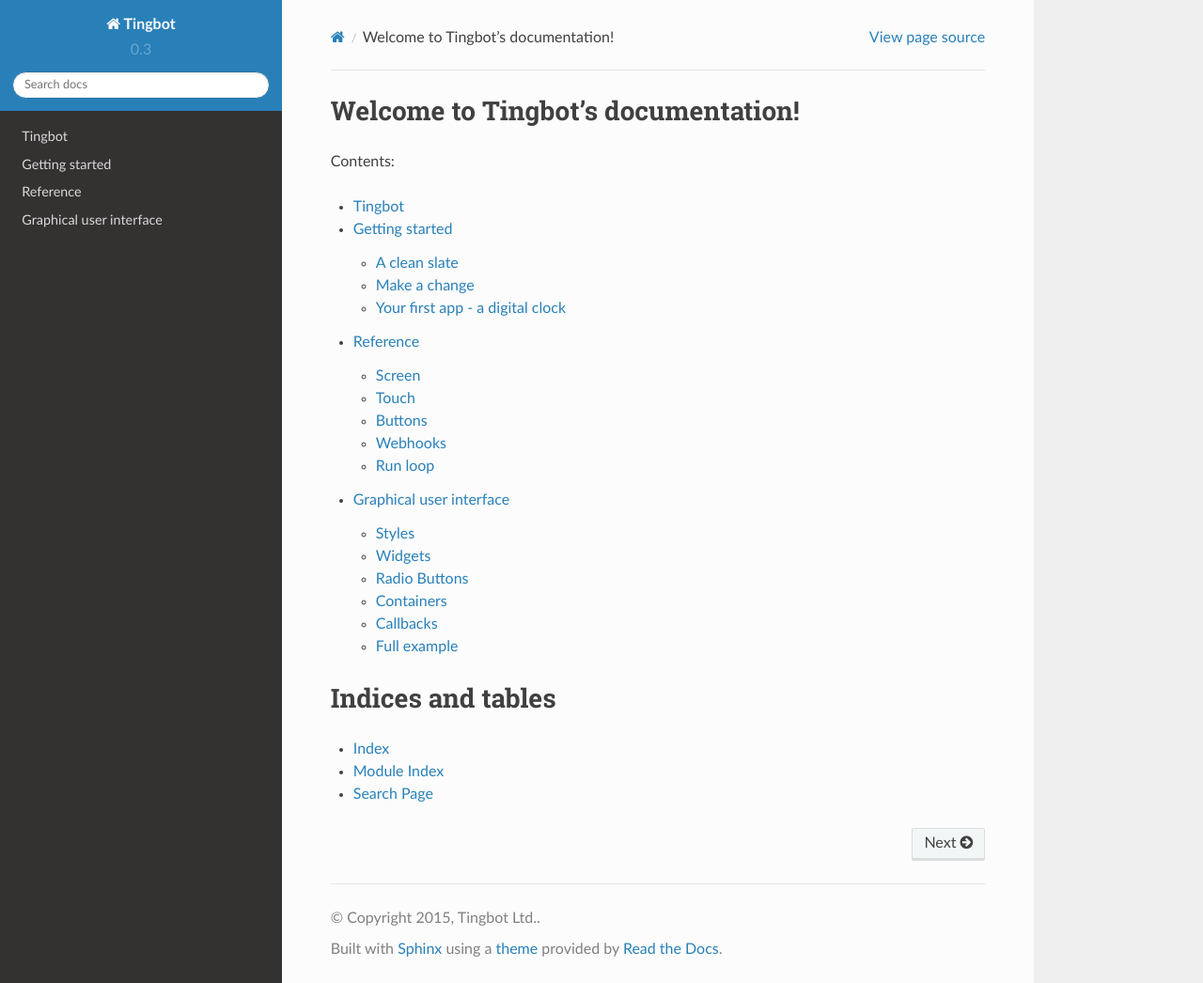
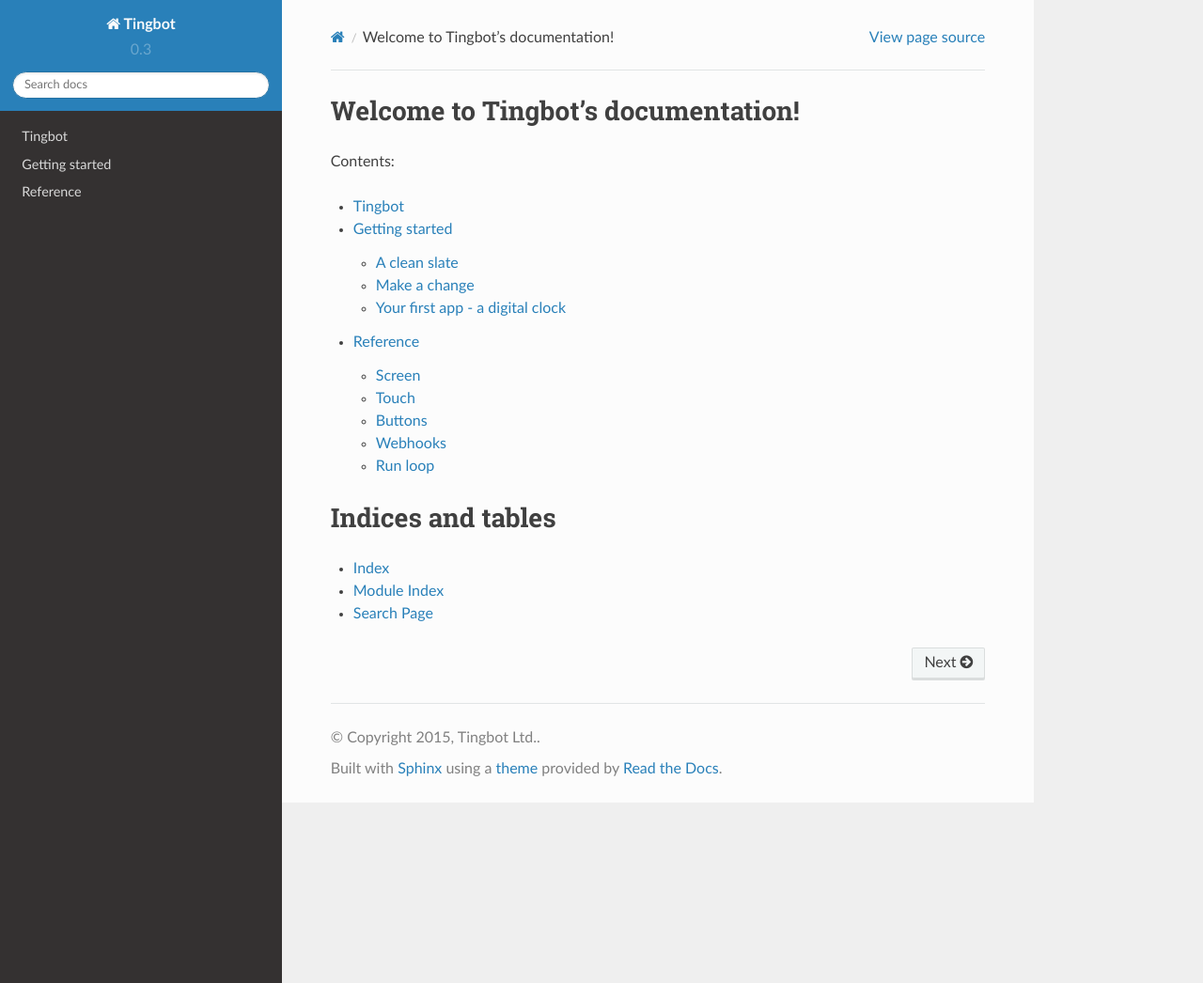
Before and after one commit to tingbot/tingbot-python, a Sphinx documentation site: the page built from docs/index.rst, in a window 1280 px wide and 1046 px high. Shown: the whole window at 94% size. Built offline with Sphinx 7.4.7 and the Read the Docs theme 2.0.0, drawn with Linux system fonts in a browser that asks for light colours; the version number is read from the project's files by our own code; part of the change alters nothing that is shown.

Commit message:
Move gui.rst into tingbot_gui project

```diff
--- a/docs/gui.rst
+++ /dev/null
@@ -1,468 +0,0 @@
-Graphical user interface
-========================
-
-:mod:`tingbot.gui` -- Graphical user interface for tingbot
-
-.. _styles:
-
-Styles
-------
-
-The appearance of many of the gui components (also known as widgets) are highly configurable.
-There are two ways to alter the style of the interface
-
-1. Use the default style. This will affect every single widget, even ones that have already
-   been created.
-
-   .. code-block:: python
-        :caption: Example: alter the background color to blue for every widget
-
-        style = gui.get_default_style()
-        style.bg_color = "blue"
-
-2. Use a custom style. This allows you to customize individual widgets or groups of widgets
-
-   .. code-block:: python
-        :caption: Example: create two buttons with a smaller font size
-
-        custom_style = gui.Style(button_text_font_size = 12)
-        button1 = gui.Button((50,50),(80,80),label="Small text",style=custom_style)
-        button2 = gui.Button((150,50),(80,80),label="Small again",style=custom_style)
-        button3 = gui.Button((250,50),(80,80),label="OK")
-
-   Custom made styles will all inherit the default settings, so you only need to specify
-   those items that need to be altered
-
-Styles can be updated dynamically, even after the widget has been created
-
-.. py:class:: Style(**kwargs)
-
-    :param \*\*kwargs: specify style attributes as required
-    :returns: A new Style with attributes set as per kwargs, all others are as per default settings
-
-.. py:function:: get_default_style()
-
-    :returns: The default style.
-
-Widgets
--------
-
-There are several different elements that can be used in an interface, known as widgets
-
-.. py:class:: Button(xy, size, align="center", parent=None, style=None, label="OK", callback=None)
-
-    Base: :class:`Widget`
-
-    A simple button control
-
-    :param xy: position that the button will be drawn
-    :param size: size of the button
-    :param align: one of topleft, left, bottomleft, top, center, bottom, topright, right, bottomright
-    :param Container parent: container for this button. If None, button will be placed directly on the main screen
-    :param Style style: :ref:`style <Styles>` for this button. If None, the button will have the default style
-    :param label: Text to display on button
-    :param callable callback: function to call when the button is pressed. It should not take any arguments
-
-    :Attributes:
-        - *label* -- Text to be displayed on the button.
-        - *callback* -- Function to be called when button is clicked. No arguments passed.
-          See `Callbacks`_ for more information
-
-    :Style Attributes:
-        - *bg_color* -- background color
-        - *button_color* -- color of this button when not pressed
-        - *button_pressed_color* -- color to use when button pressed
-        - *button_rounding* -- rounding in pixels of button corners. use 0 for square corners
-        - *button_text_color* -- color to use for text
-        - *button_text_font* -- font to use (default)
-        - *button_text_font_size* -- font size to use
-
-.. py:class:: ToggleButton(xy, size, align="center", parent=None, style=None, label="OK", callback=None)
-
-    Base: :class:`Widget`
-
-    A button which can be in an on or off state
-
-    :param xy: position that the button will be drawn
-    :param size: size of the button
-    :param align: one of topleft, left, bottomleft, top, center, bottom, topright, right, bottomright
-    :param Container parent: container for this button. If None, button will be placed directly on the main screen
-    :param Style style: :ref:`style <Styles>` for this button. If None, the button will have the default style
-    :param label: Text to display on button
-    :param callable callback: function to call when the button is pressed. It should accept a single boolean value
-
-    :Attributes:
-        - *label* -- Text to be displayed on the button.
-        - *pressed* -- Current state of the button. True if pressed, False if not
-        - *callback* -- Function to be called when button is clicked. A boolean value is passed which is the current state of the button.
-          See `Callbacks`_ for more information
-
-    :Style Attributes:
-        - *bg_color* -- background color
-        - *button_color* -- color of this button when not pressed
-        - *button_pressed_color* -- color to use when button pressed
-        - *button_rounding* -- rounding in pixels of button corners. use 0 for square corners
-        - *button_text_color* -- color to use for text
-        - *button_text_font* -- font to use (default)
-        - *button_text_font_size* -- font size to use
-
-.. py:class:: StaticText(xy, size, align="center", parent=None, style=None, label="", text_align="center")
-
-    Base: :class:`Widget`
-
-    A static text control
-
-    :param xy: position that the text widget will be drawn
-    :param size: size of the area for text
-    :param align: one of topleft, left, bottomleft, top, center, bottom, topright, right, bottomright
-    :param Container parent: container for this text. If None, text will be placed directly on the main screen
-    :param Style style: :ref:`style <Styles>` for this text. If None, the text will have the default style
-    :param label: Text to display
-    :param text_align: alignment of text within the widget
-
-    :Attributes:
-         - *label* -- text
-         - *text_align* -- alignment of the text
-
-    :Style Attributes:
-        - *bg_color* -- background color
-        - *statictext_color* -- color to use for text
-        - *statictext_font* -- font to use (default)
-        - *statictext_font_size* -- font size to use
-
-
-.. py:class:: CheckBox(xy, size, align="center", parent=None, style=None, label="OK", callback=None)
-
-    Base: :class:`Widget`
-
-    A checkbox control
-
-    :param xy: position that the checkbox will be drawn
-    :param size: size of the checkbox
-    :param align: one of topleft, left, bottomleft, top, center, bottom, topright, right, bottomright
-    :param Container parent: container for this checkbox. If None, checkbox will be placed directly on the main screen
-    :param Style style: :ref:`style <Styles>` for this checkbox. If None, the checkbox will have the default style
-    :param label: Text to display
-    :param callable callback: function to call when the button is pressed. Is passed True if checkbox ticked, False otherwise
-
-    :Attributes:
-        - *label* -- Text to be displayed.
-        - *value* -- Current status of the checkbox - True for checked, False for unchecked
-        - *callback* -- Function to be called when the checkbox is clicked.
-          Is passed True if checkbox ticked, False otherwise
-          See `Callbacks`_ for more information
-
-    :Style Attributes:
-        - *bg_color* -- background color
-        - *checkbox_color* -- color of the checkbox
-        - *checkbox_text_color* -- color to use for text
-        - *checkbox_text_font* -- font to use (default)
-        - *checkbox_text_font_size* -- font size to use
-
-
-Radio Buttons
--------------
-
-Radio buttons are similar to checkboxes, but only one in a group can be selected at any
-one time. As they need to be part of a group, a :class:`RadioButton` cannot exist by itself - it
-needs to be part of a :class:`RadioGroup`.
-
-.. code-block:: python
-    :caption: Example: create a set of radiobuttons
-
-    group = gui.RadioGroup()
-    radio1 = gui.RadioButton((100,80),(200,20),label="Radio 1",value=1,group=group)
-    radio2 = gui.RadioButton((100,110),(200,20),label="Radio 2",value=2,group=group)
-    radio3 = gui.RadioButton((100,140),(200,20),label="Radio 3",value=3,group=group)
-
-.. py:class:: RadioGroup(callback = None)
-
-    Base: object
-
-    A group of RadioButtons
-
-    :param callable callback: function to call when one of the radio buttons is pressed. Will be passed
-                              two arguments - first is the buttons label, second is it's value
-
-    :Attributes:
-        - *selected* -- Currently selected RadioButton
-
-.. py:class:: RadioButton(xy, size, align="center", parent=None, style=None, label="", value=None, group=None, callback=None)
-
-    Base: :class:`Widget`
-
-    A radio button control
-
-    :param xy: position that the radio button will be drawn
-    :param size: size of the radio button
-    :param align: one of topleft, left, bottomleft, top, center, bottom, topright, right, bottomright
-    :param Container parent: container for this radio button. If None, radio button will be placed directly on the main screen
-    :param Style style: :ref:`style <Styles>` for this radio button. If None, the radio button will have the default style
-    :param label: Text to display
-    :param value: Value for this RadioButton, set to label if not specified
-    :param RadioGroup group: RadioGroup that this Button will be part of.
-    :param callable callback: function to call when the button is pressed. It should not take any arguments
-
-    :Attributes:
-        - *label* -- text to displayed
-        - *value* -- data associated with this radio button
-        - *pressed* -- whether this radio button is pressed or not
-        - *callback* -- function to call when the radio button is pressed. It should not take any arguments
-          See `Callbacks`_ for more information
-
-    :Style Attributes:
-        - *bg_color* -- background color
-        - *radiobutton_color* -- color of the RadioButton
-        - *radiobutton_text_color* -- color to use for text
-        - *radiobutton_text_font* -- font to use (default)
-        - *radiobutton_text_font_size* -- font size to use
-
-.. py:class:: Slider(xy, size, align = "center", parent = None, style = None, max_val=1.0, min_val=0.0, step = None, change_callback=None)
-
-    Base: :class:`Widget`
-
-    A sliding control to allow selection from a range of values
-
-    :param xy: position that the slider will be drawn
-    :param size: size of the slider
-    :param align: one of topleft, left, bottomleft, top, center, bottom, topright, right, bottomright
-    :param Container parent: container for this slider. If None, slider will be placed directly on the main screen
-    :param Style style: :ref:`style <Styles>` for this slider. If None, the slider will have the default style
-    :param float max_val: maximum value for the slider
-    :param float min_val: minimum value for the slider
-    :param step: amount to jump by when clicked outside the slider handle. Defaults to one tenth of ``max_val-min_val``
-    :param callable change_callback: function called when the slider is moved. Passed a float which is the sliders new value
-
-    :Attributes:
-        - *value* -- Current value of the slider
-        - *change_callback* -- Function to be called when the slider is moved. A single float is passed.
-          See `Callbacks`_ for more information
-
-    :Style Attributes:
-        - *bg_color* -- background color
-        - *slider_line_color* -- color of the line
-        - *slider_handle_color* -- color of the handle
-
-.. py:class:: Widget(xy, size, align = "center", parent = None)
-
-    This is the base class for all other widgets, but should not be directly used. All other widgets
-    will have the methods listed below. You can make your own widgets by sub-classing this one. You
-    will need to override the draw method, and possibly the on_touch method
-
-    :param xy: position that the widget will be drawn
-    :param size: size of the widget
-    :param align: one of topleft, left, bottomleft, top, center, bottom, topright, right, bottomright
-    :param Container parent: container for this widget. If None, widget will be placed directly on the main screen
-    :param Style style: :ref:`style <Styles>` for this widget. If None, the widget will have the default style
-
-    :Attributes:
-        - *visible* -- True if the widget is to be displayed. Widget will be hidden if false
-        - *surface* -- A pygame surface that corresponds to the widgets area - use this in the draw method
-
-    .. py:method:: on_touch(self,xy,action)
-
-        Override this method for any widgets that respond to touch events
-
-        :param xy: position of the touch
-        :param action: one of "up", "down", "move"
-
-    .. py:method:: update(self,upwards=True,downwards=False)
-
-        Call this method to redraw the widget. The widget will only be drawn if visible
-
-        :param upwards: set to True to ask any parents (and their parents) to redraw themselves
-        :param downwards: set to True to make any children  redraw themselves
-
-    .. py:method:: draw(self)
-
-        Called when the widget needs to draw itself. Override this method for all derived widgets
-
-
-Containers
-----------
-
-Containers can be used to group widgets together. ScrollAreas can be used to access more widgets than can fit
-on the screen otherwise.
-
-.. py:class:: Container
-
-    A base class for ScrollAreas
-
-    .. py:method: add_child(self,widget)
-
-        :param Widget widget: The widget to be added to this container
-
-        Adds a widget to this container. This should rarely be called as the widget will call this itself
-        on initiation
-
-    .. py:method: remove_child(self,widget)
-
-        :param Widget widget: The widget to be added to this container
-
-        Remove a widget from this container
-
-    .. py:method: remove_all(self)
-
-        Removes all widgets from the container
-
-.. py:class:: Panel
-
-    Base: :class:`Container`
-
-    Panel class, allows you to collect together various widgets and turn on or off as needed
-
-.. py:class:: ScrollArea(xy,size,align="center",parent=None,style = None,canvas_size=None)
-
-    Base: :class:`Container`
-
-    ScrollArea gives a viewing area into another, usually larger area. This allows the user to access more
-    widgets than will fit on the display. Scrollbars will be added to the bottom or right edges as needed.
-
-    :param xy: position that the widget will be drawn
-    :param size: size of the widget
-    :param align: one of topleft, left, bottomleft, top, center, bottom, topright, right, bottomright
-    :param Container parent: container for this widget. If None, widget will be placed directly on the main screen
-    :param Style style: :ref:`style <Styles>` for this widget. If None, the widget will have the default style
-    :param canvas_size: size of the scrollable area (required)
-
-    :Attributes:
-        - *scrolled_area* -- Use this as the parent for any widgets you wish to place within this container
-
-Callbacks
----------
-
-Basic usage
-+++++++++++
-
-Several classes use callbacks to respond to user events. The simplest of these take no arguments
-
-.. code-block:: python
-    :caption: Example: respond to a button press
-
-    def button_callback():
-        screen.text("Button pressed")
-
-    but = gui.Button((40,40),(80,80),label="Button",callback = button_callback)
-
-Notice that ``button_callback`` has no brackets when passed to the Button. Other callbacks will take a value dependent on the state of the widget.
-For example, the callback for a slider will pass it's current value as a float
-
-.. code-block:: python
-    :caption: Example: display the value of a slider
-
-    def slider_callback(value):
-        screen.rectangle((0,0),(320,200),"black","topleft")
-        screen.text("%d" % int(value))
-
-    slider = gui.Slider((0,200),(320,20),align="topleft",
-                        max_val = 200,change_callback = slider_callback)
-
-Passing extra arguments to callbacks
-++++++++++++++++++++++++++++++++++++
-
-Sometimes it is useful to pass an extra value to the callback, if you have several widgets, where you want to use
-the same callback. This can be done using ``lambda``.
-
-.. code-block:: python
-    :caption: Example: display which button was pressed
-
-    def button_callback(name):
-        screen.rectangle((0,80),(320,240),"black","topleft")
-        screen.text("Button %s pressed" % name)
-
-    but1 = gui.Button((40,40),(80,80),label="1",callback = lambda : button_callback("1"))
-    but2 = gui.Button((130,40),(80,80),label="2",callback = lambda : button_callback("2"))
-    but3 = gui.Button((220,40),(80,80),label="3",callback = lambda : button_callback("3"))
-
-If the callback should be passed a value from the widget, then you need to use the form ``lambda x:`` as below.
-
-.. code-block:: python
-    :caption: Example: display which slider has changed
-
-    def slider_callback(value,name):
-        screen.rectangle((0,0),(320,100),"black","topleft")
-        screen.text("Slider %s: %d" % (name,int(value)),(160,50))
-
-    sld1 = gui.Slider((120,110),(230,20),max_val=200,
-                      change_callback = lambda x: slider_callback(x,"1"))
-    sld2 = gui.Slider((120,150),(230,20),max_val=200,
-                      change_callback = lambda x: slider_callback(x,"2"))
-    sld3 = gui.Slider((120,190),(230,20),max_val=200,
-                      change_callback = lambda x: slider_callback(x,"3"))
-
-For more information about ``lambda`` the `Mouse vs Python blog <http://www.blog.pythonlibrary.org/2010/07/19/the-python-lambda/>`_ is a good summary of the subject.
-
-Full example
-------------
-
-Here is a fully worked example with a Button, a ToggleButton, and a ScrollArea containing a slider,
-two checkboxes and three radio buttons
-
-.. code-block:: python
-    :caption: Example: Full worked example
-
-    from tingbot import screen,gui,run
-
-
-    def loop():
-        pass
-
-    def print_text(text):
-        screen.rectangle((160,230),(320,20),'black')
-        screen.text(text,(160,230),font_size=16)
-
-    def slider_cb(value):
-        print_text("Slider value: %d" % int(value))
-
-    def value_callback(name,value):
-        print_text(name + " value: " + str(value))
-
-    def pressed(name=""):
-        print_text("%s pressed" % name)
-
-
-    style = gui.get_default_style()
-    style.slider_handle_color="aqua"
-    screen.fill(color="black")
-
-    but1 = gui.Button((50,30),(90,50),label="Button",callback=lambda: pressed("Button"))
-    but1.update()
-    but2 = gui.ToggleButton((150,30),(90,50),label="Toggle",
-                            callback = lambda x: value_callback("Toggle Button",x))
-    but2.update()
-
-    panel = gui.ScrollArea((0,60),(320,160),align="topleft",canvas_size=(640,240))
-
-    slider = gui.Slider((0,0),(200,20),align="topleft",
-                        min_val=100,
-                        max_val=200,
-                        change_callback=slider_cb,parent=panel.scrolled_area)
-
-    chk1 = gui.CheckBox((0,30),(200,20),align="topleft",
-                        parent=panel.scrolled_area,
-                        label="Checkbox 1",
-                        callback = lambda x: value_callback("Checkbox 1",x))
-    chk2 = gui.CheckBox((0,60),(200,20),align="topleft",
-                        parent=panel.scrolled_area,
-                        label="Checkbox 2",
-                        callback = lambda x: value_callback("Checkbox 2",x))
-
-    group = gui.RadioGroup(callback=value_callback)
-    radio1 = gui.RadioButton((0,90),(200,20),align="topleft",
-                             parent=panel.scrolled_area,
-                             label="Radiobutton 1",
-                             value=1,
-                             group=group)
-    radio2 = gui.RadioButton((0,120),(200,20),align="topleft",
-                             parent=panel.scrolled_area,
-                             label="Radiobutton 2",
-                             value=2,
-                             group=group)
-    radio3 = gui.RadioButton((0,150),(200,20),align="topleft",
-                             parent=panel.scrolled_area,
-                             label="Radiobutton 3",
-                             value=3,
-                             group=group)
-
-    panel.update(downwards=True)
-    run(loop)
--- a/docs/index.rst
+++ b/docs/index.rst
@@ -14,7 +14,6 @@ Contents:
    readme
    gettingstarted
    reference
-   gui
 
 Indices and tables
 ==================
```
